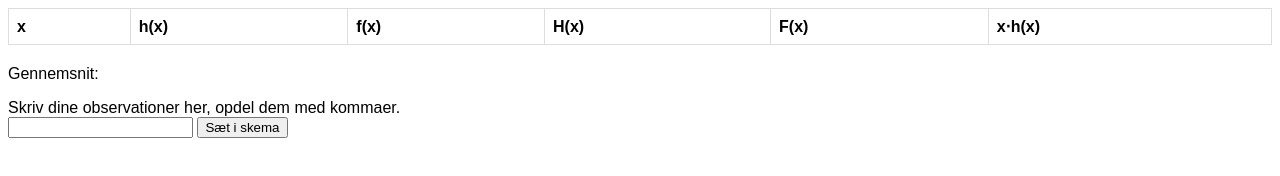
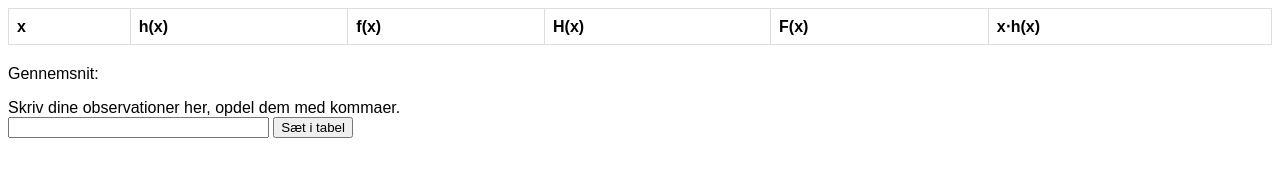
Before and after one commit to FuTTiiZ/hyppighedstabel, a plain HTML site: page index.html in a window 1280 px wide. Drawn offline with nearby package versions, Linux system fonts and the light colour scheme.

Commit message:
Add files via upload

```diff
--- a/css/main.css
+++ b/css/main.css
@@ -14,3 +14,7 @@ td, th {
 body {
   font-family: arial, sans-serif;
 }
+
+#re {
+  width: 20%;
+}
--- a/index.html
+++ b/index.html
@@ -32,7 +32,7 @@
       </div>
       <div>
         <input id="re" type="text">
-        <input id="submit" type="button" value="Sæt i skema">
+        <input id="submit" type="button" value="Sæt i tabel">
       </div>
     </div>
     <div>
```
